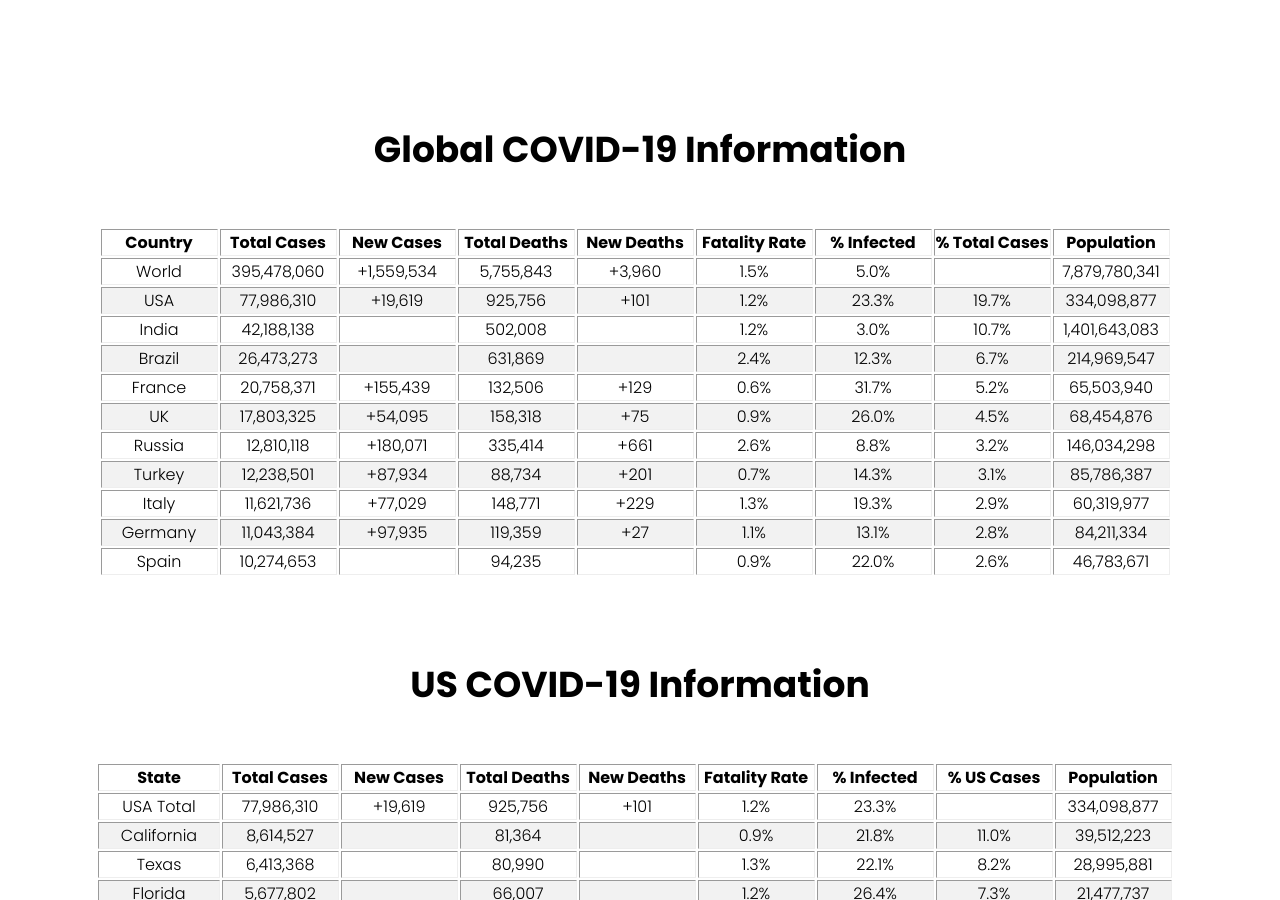
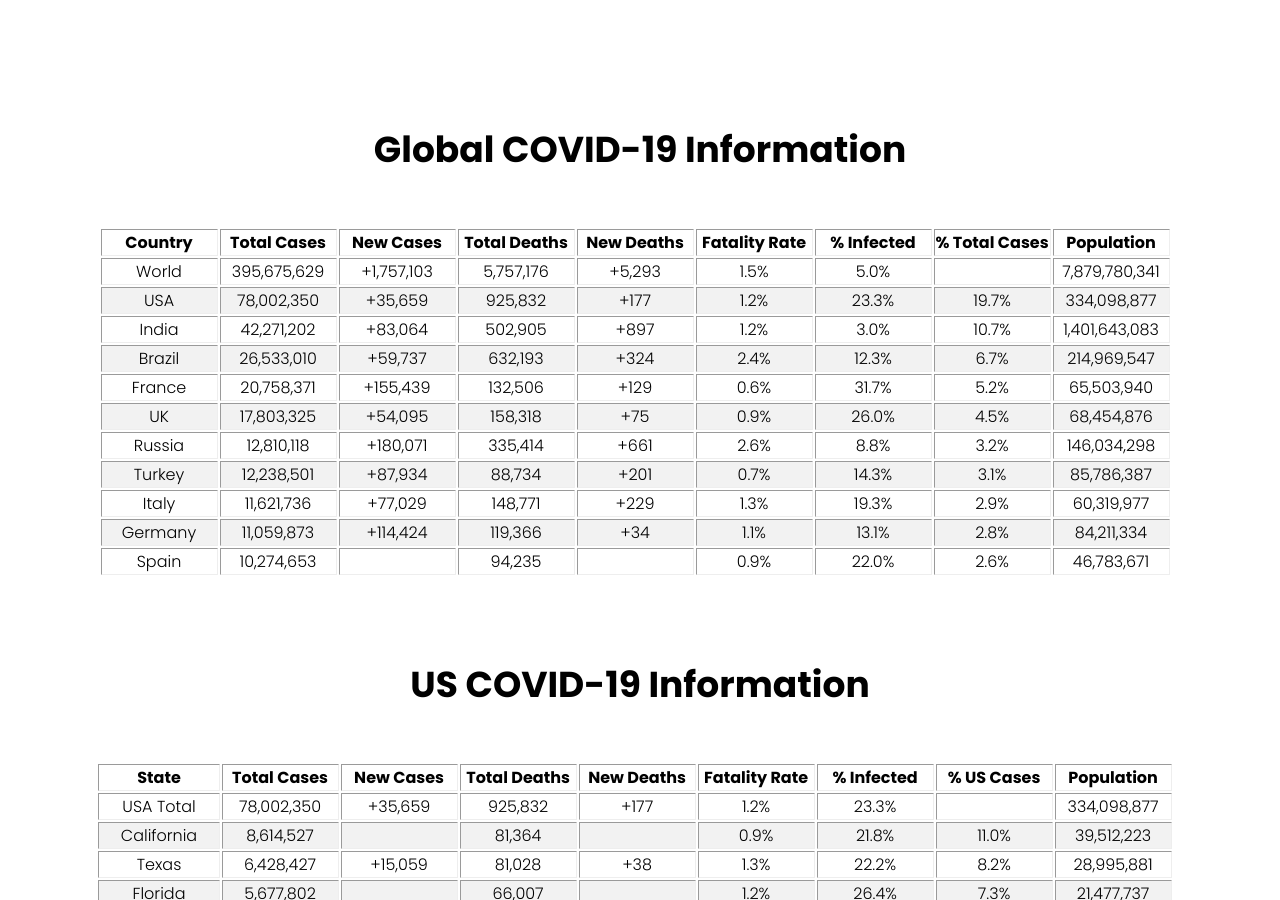
Before and after one commit to Pasin3ru/Tracking-COVID-19, a Jekyll site: the page built from index.html, in a window 1280 px wide and 900 px high, scrolled down 1210 px. Built offline with Jekyll 4.4.1, drawn with Linux system fonts in a browser that asks for light colours.

Commit message:
update data
Updates the data for dataframes

```diff
--- a/_includes/hospital-tables/global_data.html
+++ b/_includes/hospital-tables/global_data.html
@@ -15,10 +15,10 @@
   <tbody>
     <tr>
       <td>World</td>
-      <td>395,478,060</td>
-      <td>+1,559,534</td>
-      <td>5,755,843</td>
-      <td>+3,960</td>
+      <td>395,675,629</td>
+      <td>+1,757,103</td>
+      <td>5,757,176</td>
+      <td>+5,293</td>
       <td>1.5%</td>
       <td>5.0%</td>
       <td></td>
@@ -26,10 +26,10 @@
     </tr>
     <tr>
       <td>USA</td>
-      <td>77,986,310</td>
-      <td>+19,619</td>
-      <td>925,756</td>
-      <td>+101</td>
+      <td>78,002,350</td>
+      <td>+35,659</td>
+      <td>925,832</td>
+      <td>+177</td>
       <td>1.2%</td>
       <td>23.3%</td>
       <td>19.7%</td>
@@ -37,10 +37,10 @@
     </tr>
     <tr>
       <td>India</td>
-      <td>42,188,138</td>
-      <td></td>
-      <td>502,008</td>
-      <td></td>
+      <td>42,271,202</td>
+      <td>+83,064</td>
+      <td>502,905</td>
+      <td>+897</td>
       <td>1.2%</td>
       <td>3.0%</td>
       <td>10.7%</td>
@@ -48,10 +48,10 @@
     </tr>
     <tr>
       <td>Brazil</td>
-      <td>26,473,273</td>
-      <td></td>
-      <td>631,869</td>
-      <td></td>
+      <td>26,533,010</td>
+      <td>+59,737</td>
+      <td>632,193</td>
+      <td>+324</td>
       <td>2.4%</td>
       <td>12.3%</td>
       <td>6.7%</td>
@@ -114,10 +114,10 @@
     </tr>
     <tr>
       <td>Germany</td>
-      <td>11,043,384</td>
-      <td>+97,935</td>
-      <td>119,359</td>
-      <td>+27</td>
+      <td>11,059,873</td>
+      <td>+114,424</td>
+      <td>119,366</td>
+      <td>+34</td>
       <td>1.1%</td>
       <td>13.1%</td>
       <td>2.8%</td>
@@ -608,6 +608,17 @@
       <td>4,064,873</td>
     </tr>
     <tr>
+      <td>Lebanon</td>
+      <td>971,774</td>
+      <td>+6,147</td>
+      <td>9,711</td>
+      <td>+17</td>
+      <td>1.0%</td>
+      <td>14.3%</td>
+      <td>0.2%</td>
+      <td>6,776,676</td>
+    </tr>
+    <tr>
       <td>Nepal</td>
       <td>966,405</td>
       <td>+1,183</td>
@@ -619,17 +630,6 @@
       <td>29,972,147</td>
     </tr>
     <tr>
-      <td>Lebanon</td>
-      <td>965,627</td>
-      <td></td>
-      <td>9,694</td>
-      <td></td>
-      <td>1.0%</td>
-      <td>14.2%</td>
-      <td>0.2%</td>
-      <td>6,776,676</td>
-    </tr>
-    <tr>
       <td>Tunisia</td>
       <td>940,223</td>
       <td></td>
@@ -939,14 +939,25 @@
     </tr>
     <tr>
       <td>Bahrain</td>
-      <td>413,372</td>
-      <td></td>
+      <td>421,081</td>
+      <td>+7,709</td>
       <td>1,411</td>
       <td></td>
       <td>0.3%</td>
-      <td>23.0%</td>
+      <td>23.4%</td>
       <td>0.1%</td>
       <td>1,795,731</td>
+    </tr>
+    <tr>
+      <td>Singapore</td>
+      <td>397,823</td>
+      <td>+7,752</td>
+      <td>871</td>
+      <td>+3</td>
+      <td>0.2%</td>
+      <td>6.7%</td>
+      <td>0.1%</td>
+      <td>5,923,731</td>
     </tr>
     <tr>
       <td>Honduras</td>
@@ -958,17 +969,6 @@
       <td>3.9%</td>
       <td>0.1%</td>
       <td>10,155,747</td>
-    </tr>
-    <tr>
-      <td>Singapore</td>
-      <td>390,071</td>
-      <td></td>
-      <td>868</td>
-      <td></td>
-      <td>0.2%</td>
-      <td>6.6%</td>
-      <td>0.1%</td>
-      <td>5,923,731</td>
     </tr>
     <tr>
       <td>Armenia</td>
@@ -1269,8 +1269,8 @@
     </tr>
     <tr>
       <td>Rwanda</td>
-      <td>129,125</td>
-      <td></td>
+      <td>129,141</td>
+      <td>+16</td>
       <td>1,446</td>
       <td></td>
       <td>1.1%</td>
@@ -1313,10 +1313,10 @@
     </tr>
     <tr>
       <td>Trinidad and Tobago</td>
-      <td>114,765</td>
-      <td></td>
-      <td>3,454</td>
-      <td></td>
+      <td>115,270</td>
+      <td>+505</td>
+      <td>3,460</td>
+      <td>+6</td>
       <td>3.0%</td>
       <td>8.2%</td>
       <td>0.0%</td>
@@ -1500,11 +1500,11 @@
     </tr>
     <tr>
       <td>Mauritania</td>
-      <td>58,443</td>
-      <td></td>
-      <td>964</td>
-      <td></td>
-      <td>1.6%</td>
+      <td>58,458</td>
+      <td>+15</td>
+      <td>967</td>
+      <td>+3</td>
+      <td>1.7%</td>
       <td>1.2%</td>
       <td>0.0%</td>
       <td>4,844,344</td>
@@ -1587,6 +1587,17 @@
       <td>176,419</td>
     </tr>
     <tr>
+      <td>Curaçao</td>
+      <td>37,809</td>
+      <td>+62</td>
+      <td>246</td>
+      <td></td>
+      <td>0.7%</td>
+      <td>22.9%</td>
+      <td>0.0%</td>
+      <td>165,164</td>
+    </tr>
+    <tr>
       <td>Seychelles</td>
       <td>37,771</td>
       <td></td>
@@ -1596,17 +1607,6 @@
       <td>38.0%</td>
       <td>0.0%</td>
       <td>99,318</td>
-    </tr>
-    <tr>
-      <td>Curaçao</td>
-      <td>37,747</td>
-      <td></td>
-      <td>246</td>
-      <td></td>
-      <td>0.7%</td>
-      <td>22.9%</td>
-      <td>0.0%</td>
-      <td>165,164</td>
     </tr>
     <tr>
       <td>Burundi</td>
@@ -1676,8 +1676,8 @@
     </tr>
     <tr>
       <td>Aruba</td>
-      <td>33,282</td>
-      <td></td>
+      <td>33,302</td>
+      <td>+20</td>
       <td>195</td>
       <td></td>
       <td>0.6%</td>
@@ -2105,8 +2105,8 @@
     </tr>
     <tr>
       <td>Monaco</td>
-      <td>8,761</td>
-      <td></td>
+      <td>8,770</td>
+      <td>+9</td>
       <td>46</td>
       <td></td>
       <td>0.5%</td>
@@ -2116,8 +2116,8 @@
     </tr>
     <tr>
       <td>Niger</td>
-      <td>8,682</td>
-      <td></td>
+      <td>8,686</td>
+      <td>+4</td>
       <td>302</td>
       <td></td>
       <td>3.5%</td>
--- a/_includes/hospital-tables/us_data.html
+++ b/_includes/hospital-tables/us_data.html
@@ -15,10 +15,10 @@
   <tbody>
     <tr>
       <td>USA Total</td>
-      <td>77,986,310</td>
-      <td>+19,619</td>
-      <td>925,756</td>
-      <td>+101</td>
+      <td>78,002,350</td>
+      <td>+35,659</td>
+      <td>925,832</td>
+      <td>+177</td>
       <td>1.2%</td>
       <td>23.3%</td>
       <td></td>
@@ -37,12 +37,12 @@
     </tr>
     <tr>
       <td>Texas</td>
-      <td>6,413,368</td>
-      <td></td>
-      <td>80,990</td>
-      <td></td>
+      <td>6,428,427</td>
+      <td>+15,059</td>
+      <td>81,028</td>
+      <td>+38</td>
       <td>1.3%</td>
-      <td>22.1%</td>
+      <td>22.2%</td>
       <td>8.2%</td>
       <td>28,995,881</td>
     </tr>
@@ -345,10 +345,10 @@
     </tr>
     <tr>
       <td>Arkansas</td>
-      <td>793,361</td>
-      <td></td>
-      <td>9,793</td>
-      <td></td>
+      <td>794,342</td>
+      <td>+981</td>
+      <td>9,831</td>
+      <td>+38</td>
       <td>1.2%</td>
       <td>26.3%</td>
       <td>1.0%</td>
```
